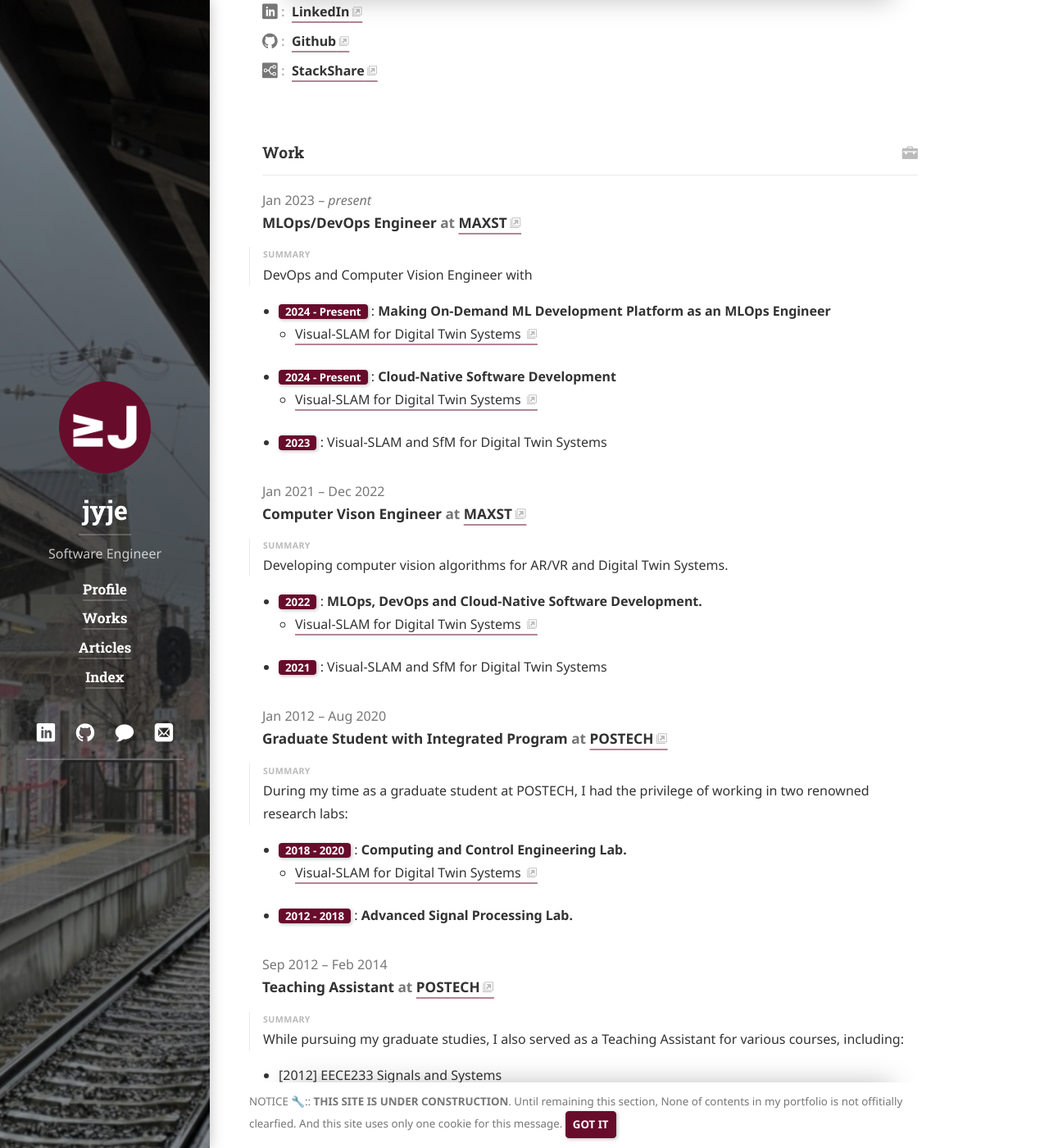
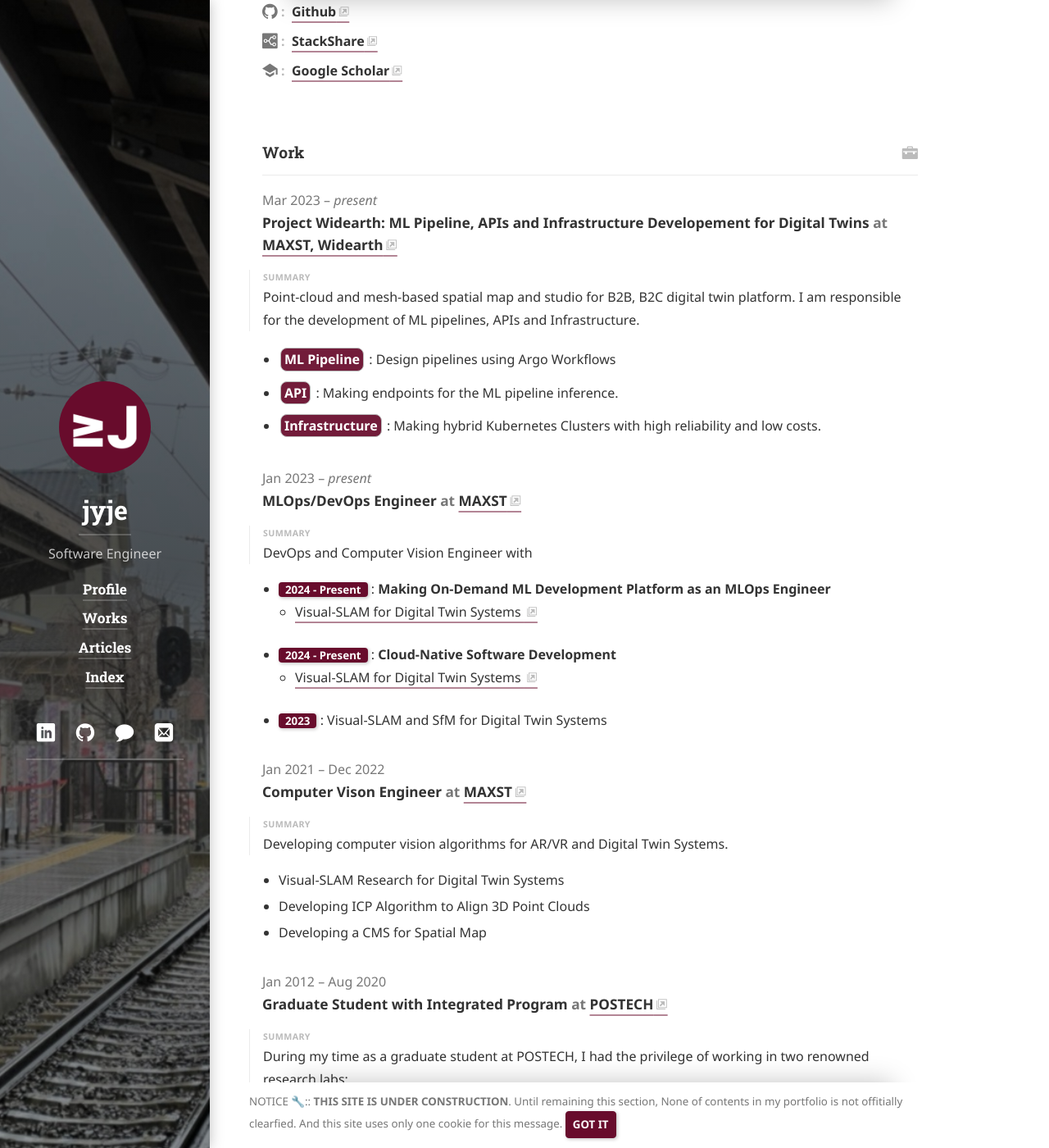
Before and after one commit to jyje/portfolio, a Jekyll site: the page built from profile/cv.md, in a window 1280 px wide and 1400 px high, scrolled down 496 px. Shown: the whole window at 82% size. Built offline with Jekyll 4.4.1, drawn with Linux system fonts in a browser that asks for light colours; cached includes are drawn as plain includes; nearby versions of some CDN libraries; some web fonts are replaced; library files that are not in the unit come from our copies; some of the changed text lies outside the part shown.

Commit message:
🔧 resume: update layouts and contents

```diff
--- a/_config.yml
+++ b/_config.yml
@@ -34,7 +34,7 @@
 author:
   # Used by `jekyll-feed`:
   name:                Jeayoung Jeon
-  email:               jyjeon+online@outlook.com
+  email:               jyjeon+portfolio@outlook.com
   # # Used by `jekyll-seo-tag`:
   # twitter:             <username>
   linkedin:            jyje
--- a/_data/authors.yml
+++ b/_data/authors.yml
@@ -29,7 +29,7 @@
     linkedin:        jyje
     github:          jyje
     blog:            https://blog.jyje.online
-    email:           jyjeon+online@outlook.com
+    email:           jyjeon+portfolio@outlook.com
     # stackshare:      jyje/jyje-pro-stack
     # googlescholar:  gwCPQM8AAAAJ
     # twitter:         jyjeonline
--- a/_data/resume.yml
+++ b/_data/resume.yml
@@ -7,7 +7,7 @@
   picture: "https://avatars.githubusercontent.com/u/109659358"
   email: "jyjeon@outlook.com"
   # phone: "+82-10-5069-1328"
-  website: "https://jyje.live"
+  # website: "https://jyje.live"
   github: "jyje"
   googlescholar: "gwCPQM8AAAAJ"
   summary: >
@@ -32,28 +32,28 @@
     - network: StackShare
       username: StackShare
       url: https://stackshare.io/jyje/jyje-pro-stack
-    # - network: google-scholar
-    #   username: "Jeayoung Jeon"
-    #   url: https://scholar.google.com/citations?user=gwCPQM8AAAAJ
+    - network: google-scholar
+      username: "Google Scholar"
+      url: https://scholar.google.com/citations?user=gwCPQM8AAAAJ
   contents:
     resume:
       title: Résumé
       summary: >
         My name is Jeayoung Jeon [🇰🇷전제영].
         I'm working at MAXST as an **MLOps**, **DevOps** and **Cloud-Native Software Engineer**.
-        I provide environments for develpers and researchers to make best-practice softwares with optimal efforts and cost.
 
-      # - 🧑‍💻 Current Roles
-      #   - Making **Digital Twin Platforms** with **Cloud-Native APIs** and **ML pipelines**.
-      #   - Making **Hybrid Kubernetes Clusters** with **On-Premise** and **Public Cloud**.
-      #   - Making **Team Services** to increase team productivity with **DevOps**, **GitOps**, **ChatOps** and **MLOps**.
-      # - 🎉 Achievements
-      #   - Reduced cloud budgets more than **50%** via **Hybrid Clusters** against **Public Cloud** only.
-      #   - Provided services including **Slackbot for CI/CD, AutoML, Remote Notebooks, ML Pipelines**.
-      #     - Daily usages for 10+ teammates 🥳.
-      # - 🧐 Challenges
-      #   - Finding the best-practice-way between team culture and new technologies.
-      #   - Finding the optimal way between better performance and less cost.
+        - 🧑‍💻 Current Roles
+          - Making **Digital Twin Platforms** with **Cloud-Native APIs** and **ML pipelines**.
+          - Making **Hybrid Kubernetes Clusters** with **On-Premise** and **Public Cloud**.
+          - Making **Team Services** to increase team productivity with **DevOps**, **GitOps**, **ChatOps** and **MLOps**.
+        - 🧐 Challenges
+          - Finding the best-practice-way between team culture and new technologies.
+          - Finding the optimal way between better performance and less cost.
+    # I provide environments for develpers and researchers to make best-practice softwares with optimal efforts and cost.
+    # - 🎉 Achievements
+    #   - Reduced cloud budgets more than **50%** via **Hybrid Clusters** against **Public Cloud** only.
+    #   - Provided services including **Slackbot for CI/CD, AutoML, Remote Notebooks, ML Pipelines**.
+    #     - Daily usages for 10+ teammates 🥳.
     cv:
       title: Curriculum Vitae
       summary: >
@@ -63,6 +63,23 @@
         Here are my skills and highlighted items are industry-ready.
         More details are available on <a href='https://stackshare.io/jyje/jyje-pro-stack'>Stackshare</a>.
 work:
+
+  - company: MAXST, Widearth
+    position: "Project Widearth: ML Pipeline, APIs and Infrastructure Developement for Digital Twins"
+    website: https://widearth.world
+    startDate: "2023-03-01"
+    summary: >
+      Point-cloud and mesh-based spatial map and studio for B2B, B2C digital twin platform. I am responsible for the development of ML pipelines, APIs and Infrastructure.
+    highlights:
+      - >
+        <b class="skill-tag-highlight">ML Pipeline</b> :
+          Design pipelines using Argo Workflows
+      - >
+        <b class="skill-tag-highlight">API</b> :
+          Making endpoints for the ML pipeline inference.
+      - >
+        <b class="skill-tag-highlight">Infrastructure</b> :
+          Making hybrid Kubernetes Clusters with high reliability and low costs.
 
   - company: MAXST
     position: MLOps/DevOps Engineer
@@ -95,6 +112,37 @@
         <span class="emph btn-inline btn-primary"><b>2023</b></span> :
           Visual-SLAM and SfM for Digital Twin Systems
 
+  # - company: MAXST
+  #   position: DevOps Engineer
+  #   website: https://maxst.com/en
+  #   startDate: "2023-01-01"
+  #   summary: >
+  #     DevOps and Computer Vision Engineer with
+  #   highlights:
+  #     - >
+  #       <span class="emph btn-inline btn-primary"><b>2024 - Present</b></span> :
+  #         <b>Making On-Demand ML Development Platform as an MLOps Engineer</b>
+  #       <ul>
+  #         <li>
+  #           <a href="https://postech-primo.hosted.exlibrisgroup.com/permalink/f/1031dvf/82POSTECH_INST21232402040003286">
+  #             Visual-SLAM for Digital Twin Systems
+  #           </a>
+  #         </li>
+  #       </ul>
+  #     - >
+  #       <span class="emph btn-inline btn-primary"><b>2024 - Present</b></span> :
+  #         <b>Cloud-Native Software Development</b>
+  #       <ul>
+  #         <li>
+  #           <a href="https://postech-primo.hosted.exlibrisgroup.com/permalink/f/1031dvf/82POSTECH_INST21232402040003286">
+  #             Visual-SLAM for Digital Twin Systems
+  #           </a>
+  #         </li>
+  #       </ul>
+  #     - >
+  #       <span class="emph btn-inline btn-primary"><b>2023</b></span> :
+  #         Visual-SLAM and SfM for Digital Twin Systems
+
   - company: MAXST
     position: Computer Vison Engineer
     website: https://maxst.com/en
@@ -103,19 +151,10 @@
     summary: >
       Developing computer vision algorithms for AR/VR and Digital Twin Systems.
     highlights:
-      - >
-        <span class="emph btn-inline btn-primary"><b>2022</b></span> :
-          <b>MLOps, DevOps and Cloud-Native Software Development.</b>
-        <ul>
-          <li>
-            <a href="https://postech-primo.hosted.exlibrisgroup.com/permalink/f/1031dvf/82POSTECH_INST21232402040003286">
-              Visual-SLAM for Digital Twin Systems
-            </a>
-          </li>
-        </ul>
-      - >
-        <span class="emph btn-inline btn-primary"><b>2021</b></span> :
-          Visual-SLAM and SfM for Digital Twin Systems
+      - Visual-SLAM Research for Digital Twin Systems
+      - Developing ICP Algorithm to Align 3D Point Clouds
+      - Developing a CMS for Spatial Map
+
 
   - company: POSTECH
     position: "Graduate Student with Integrated Program"
@@ -131,7 +170,7 @@
         <ul>
           <li>
             <a href="https://postech-primo.hosted.exlibrisgroup.com/permalink/f/1031dvf/82POSTECH_INST21232402040003286">
-              Visual-SLAM for Digital Twin Systems
+              Virtual Visual-SLAM for Real-World Environments
             </a>
           </li>
         </ul>
@@ -139,26 +178,34 @@
       - >
         <span class="emph btn-inline btn-primary"><b>2012 - 2018</b></span> :
           <b>Advanced Signal Processing Lab.</b>
-  - company: "POSTECH"
-    position: "Teaching Assistant"
-    website: "https://eee.postech.ac.kr/"
-    startDate: "2012-09-01"
-    endDate: "2014-02-28"
-    summary: >
-      While pursuing my graduate studies, I also served as a Teaching Assistant for various courses, including:
-    highlights:
-      - "[2012] EECE233 Signals and Systems"
-      - "[2013] EECE454 PC Interface"
-  - company: "GIST"
-    position: "Undergraduate Internship"
-    website: "https://me.gist.ac.kr/biomems/index.do"
-    startDate: "2010-07-26"
-    endDate: "2010-08-15"
-    summary: >
-      As an undergraduate student, I participated in an internship program at the BioMEMS Lab in GIST, where I engaged in the following tasks:
-    highlights:
-      - Study on BioMEMSs equivarant to Electronic RLC circuits
-      - Preview of Graduate Program and Experiments
+        <ul>
+          <li>
+            <a href="https://postech-primo.hosted.exlibrisgroup.com/permalink/f/1031dvf/82POSTECH_INST21232402040003286">
+              Virtual Visual-SLAM for Real-World Environments
+            </a>
+          </li>
+        </ul>
+
+  # - company: "POSTECH"
+  #   position: "Teaching Assistant"
+  #   website: "https://eee.postech.ac.kr/"
+  #   startDate: "2012-09-01"
+  #   endDate: "2014-02-28"
+  #   summary: >
+  #     While pursuing my graduate studies, I also served as a Teaching Assistant for various courses, including:
+  #   highlights:
+  #     - "[2012] EECE233 Signals and Systems"
+  #     - "[2013] EECE454 PC Interface"
+  # - company: "GIST"
+  #   position: "Undergraduate Internship"
+  #   website: "https://me.gist.ac.kr/biomems/index.do"
+  #   startDate: "2010-07-26"
+  #   endDate: "2010-08-15"
+  #   summary: >
+  #     As an undergraduate student, I participated in an internship program at the BioMEMS Lab in GIST, where I engaged in the following tasks:
+  #   highlights:
+  #     - Study on BioMEMSs equivarant to Electronic RLC circuits
+  #     - Preview of Graduate Program and Experiments
 # volunteer:
 #   - organization: "CoderDojo"
 #     position: "Teacher"
```
Also changed, not shown: index.md (+1 -1 lines), profile/index.md (+1 -1 lines).
